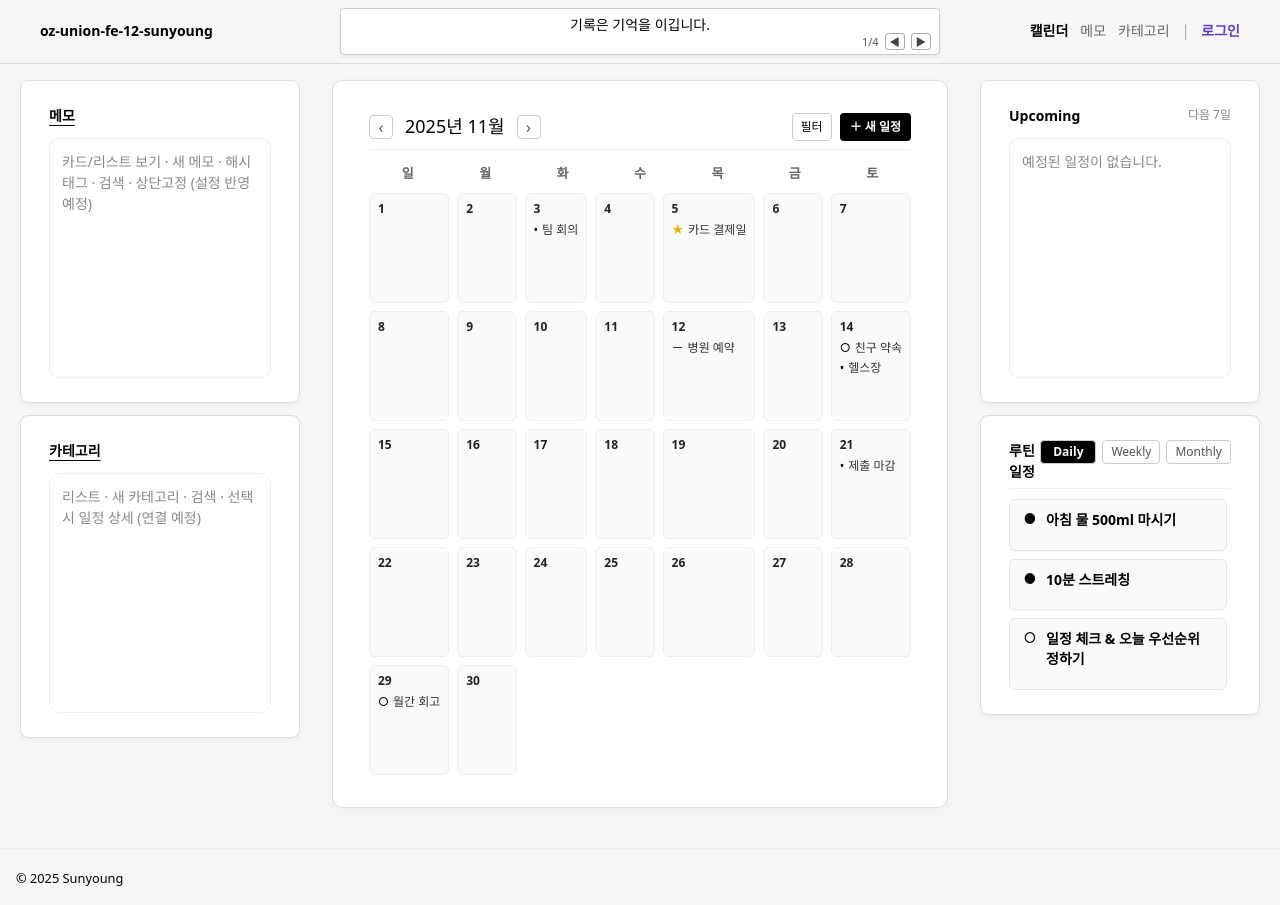
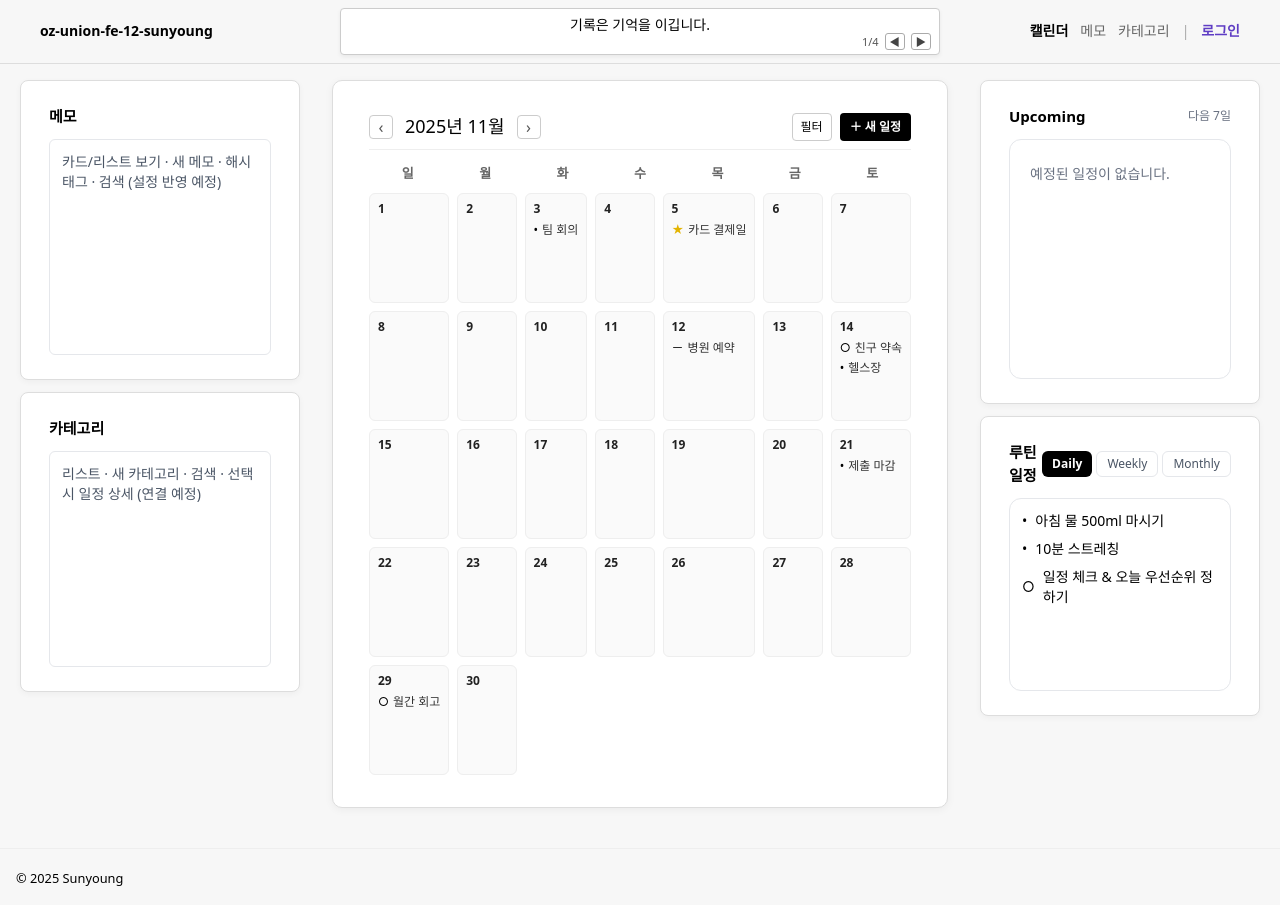
Before and after one commit to sunyoug3598/oz-union-fe-12-sunyoung, a React (Vite) app in the folder client/: page / in a window 1280 px wide. Built offline with nearby package versions, Linux system fonts and the light colour scheme.

Commit message:
chore(ui): 루틴 위젯 아이콘을 전역 규칙(getIconColor)로 통일

```diff
--- a/client/src/features/categoryWidget/components/CategoryWidget.jsx
+++ b/client/src/features/categoryWidget/components/CategoryWidget.jsx
@@ -1,53 +1,23 @@
-import { useNavigate } from "react-router-dom";
+import { Link } from "react-router-dom";
 
 export default function CategoryWidget() {
-  const navigate = useNavigate();
-
   return (
-    <div
-      style={{
-        display: "flex",
-        flexDirection: "column",
-        gap: 12,
-        height: "100%",
-      }}
-    >
+    <section className="flex h-full flex-col gap-3">
       {/* 위젯 헤더 */}
-      <header
-        style={{
-          display: "flex",
-          justifyContent: "space-between",
-          alignItems: "center",
-        }}
-      >
-        {/* ✅ 제목 클릭 시 /categories로 이동 */}
-        <strong
-          onClick={() => navigate("/categories")}
-          style={{
-            cursor: "pointer",
-            textDecoration: "underline",
-            textUnderlineOffset: 4,
-          }}
+      <header className="flex items-center justify-between">
+        <Link
+          to="/categories"
+          className="text-[15px] font-semibold text-black hover:underline"
           title="카테고리 페이지로 이동"
         >
           카테고리
-        </strong>
+        </Link>
       </header>
 
-      {/* 위젯 본문 (임시 내용) */}
-      <div
-        style={{
-          border: "1px solid #eee",
-          borderRadius: 10,
-          padding: 12,
-          height: 240,
-          overflowY: "auto",
-        }}
-      >
-        <div style={{ color: "#888", fontSize: 14 }}>
-          리스트 · 새 카테고리 · 검색 · 선택 시 일정 상세 (연결 예정)
-        </div>
+      {/* 위젯 바디: 임시 목업 */}
+      <div className="flex-1 rounded-md border border-gray-200 bg-white p-3 text-sm text-gray-600">
+        리스트 · 새 카테고리 · 검색 · 선택 시 일정 상세 (연결 예정)
       </div>
-    </div>
+    </section>
   );
 }
--- a/client/src/features/memoWidget/components/MemoWidget.jsx
+++ b/client/src/features/memoWidget/components/MemoWidget.jsx
@@ -1,53 +1,25 @@
-import { useNavigate } from "react-router-dom";
+import { Link } from "react-router-dom";
 
 export default function MemoWidget() {
-  const navigate = useNavigate();
-
   return (
-    <div
-      style={{
-        display: "flex",
-        flexDirection: "column",
-        gap: 12,
-        height: "100%",
-      }}
-    >
+    <section className="flex h-full flex-col gap-3">
       {/* 위젯 헤더 */}
-      <header
-        style={{
-          display: "flex",
-          justifyContent: "space-between",
-          alignItems: "center",
-        }}
-      >
-        {/* ✅ 제목 클릭 시 /notes 이동 */}
-        <strong
-          onClick={() => navigate("/notes")}
-          style={{
-            cursor: "pointer",
-            textDecoration: "underline",
-            textUnderlineOffset: 4,
-          }}
+      <header className="flex items-center justify-between">
+        <Link
+          to="/notes"
+          className="text-[15px] font-semibold text-black hover:underline"
           title="메모 페이지로 이동"
         >
           메모
-        </strong>
+        </Link>
+        {/* (선택) 우측에 더보기 버튼 자리 */}
+        {/* <button className="text-sm text-gray-500 hover:text-black">더보기</button> */}
       </header>
 
-      {/* 메모 내용 (임시 목업) */}
-      <div
-        style={{
-          border: "1px solid #eee",
-          borderRadius: 10,
-          padding: 12,
-          height: 240,
-          overflowY: "auto",
-        }}
-      >
-        <div style={{ color: "#888", fontSize: 14 }}>
-          카드/리스트 보기 · 새 메모 · 해시태그 · 검색 · 상단고정 (설정 반영 예정)
-        </div>
+      {/* 위젯 바디: 임시 목업 */}
+      <div className="flex-1 rounded-md border border-gray-200 bg-white p-3 text-sm text-gray-600">
+        카드/리스트 보기 · 새 메모 · 해시태그 · 검색 (설정 반영 예정)
       </div>
-    </div>
+    </section>
   );
 }
--- a/client/src/features/routine/components/RoutineWidget.jsx
+++ b/client/src/features/routine/components/RoutineWidget.jsx
@@ -1,250 +1,43 @@
-import { useState } from "react";
+import { getIconColor } from "../../../app/constants/uiTokens";
 
 export default function RoutineWidget() {
-  // 탭 상태: "daily" | "weekly" | "monthly"
-  const [activeTab, setActiveTab] = useState("daily");
-
-  // 목업 루틴 데이터
-  // repeat: daily | weekly | monthly
-  // statusIcon: ● 할 일 / ✕ 완료 / → 이월 / － 메모 / ○ 이벤트 / ★ 중요
-  const routineData = [
-    {
-      repeat: "daily",
-      title: "아침 물 500ml 마시기",
-      statusIcon: "●",
-    },
-    {
-      repeat: "daily",
-      title: "10분 스트레칭",
-      statusIcon: "●",
-    },
-    {
-      repeat: "daily",
-      title: "일정 체크 & 오늘 우선순위 정하기",
-      statusIcon: "○",
-    },
-
-    {
-      repeat: "weekly",
-      title: "월요일 집 정리",
-      statusIcon: "●",
-    },
-    {
-      repeat: "weekly",
-      title: "금요일 가계부 정리",
-      statusIcon: "－",
-    },
-    {
-      repeat: "weekly",
-      title: "일요일 운동 1시간",
-      statusIcon: "●",
-    },
-
-    {
-      repeat: "monthly",
-      title: "카드 사용 내역 점검",
-      statusIcon: "－",
-    },
-    {
-      repeat: "monthly",
-      title: "월간 회고 작성",
-      statusIcon: "○",
-    },
-    {
-      repeat: "monthly",
-      title: "정기 구독 결제일 확인",
-      statusIcon: "★", // 중요 표시 가능
-    },
+  // 목업 루틴 (아이콘은 상태 아이콘 표준 사용: •=할 일, ○=이벤트, ★=중요 등)
+  const daily = [
+    { icon: "•", title: "아침 물 500ml 마시기" },
+    { icon: "•", title: "10분 스트레칭" },
+    { icon: "○", title: "일정 체크 & 오늘 우선순위 정하기" },
   ];
 
-  // 현재 탭에 맞는 루틴만 필터
-  const visibleRoutines = routineData.filter(
-    (item) => item.repeat === activeTab
-  );
+  return (
+    <div className="flex h-full flex-col gap-3">
+      <header className="flex items-center justify-between">
+        <strong className="text-[15px]">루틴 일정</strong>
+        <div className="flex gap-1">
+          <button className="rounded-md bg-black px-2.5 py-1 text-xs font-semibold text-white">Daily</button>
+          <button className="rounded-md border border-gray-200 px-2.5 py-1 text-xs text-gray-600">Weekly</button>
+          <button className="rounded-md border border-gray-200 px-2.5 py-1 text-xs text-gray-600">Monthly</button>
+        </div>
+      </header>
 
-  return (
-    <div
-      style={{
-        display: "flex",
-        flexDirection: "column",
-        minHeight: 0,
-        flex: 1,
-      }}
-    >
-      {/* 헤더 영역 */}
-      <div
-        style={{
-          borderBottom: "1px solid #eee",
-          marginBottom: "10px",
-        }}
-      >
-        <div
-          style={{
-            fontWeight: 600,
-            fontSize: "14px",
-            display: "flex",
-            justifyContent: "space-between",
-            alignItems: "baseline",
-            paddingBottom: "6px",
-          }}
-        >
-          <span>루틴 일정</span>
-
-          {/* 탭 스위처 (Daily / Weekly / Monthly) */}
-          <TabSwitch activeTab={activeTab} onChange={setActiveTab} />
-        </div>
-      </div>
-
-      {/* 루틴 리스트 (스크롤 영역) */}
-      <div
-        style={{
-          flex: 1,
-          minHeight: 0,
-          overflowY: "auto",
-          display: "grid",
-          rowGap: "8px",
-          paddingRight: "4px",
-        }}
-      >
-        {visibleRoutines.length === 0 ? (
-          <div
-            style={{
-              fontSize: "12px",
-              lineHeight: 1.4,
-              color: "#888",
-              textAlign: "center",
-              paddingTop: "20px",
-            }}
-          >
-            등록된 루틴이 없습니다.
-          </div>
-        ) : (
-          visibleRoutines.map((routine, idx) => (
-            <RoutineItem key={idx} routine={routine} />
-          ))
-        )}
+      <div className="flex-1 rounded-xl border border-gray-200 bg-white p-3 text-sm">
+        <ul className="flex flex-col gap-2">
+          {daily.map((r, i) => (
+            <li key={i} className="flex items-center gap-2">
+              {/* ✅ 공통 아이콘 규격: 글리프 기준 색상/두께/크기 통일 */}
+              <span
+                className="inline-block text-[14px] leading-none align-middle"
+                style={{
+                  color: getIconColor(r.icon),
+                  fontWeight: r.icon === "★" ? 700 : 400,
+                }}
+              >
+                {r.icon || "•"}
+              </span>
+              <span>{r.title}</span>
+            </li>
+          ))}
+        </ul>
       </div>
     </div>
   );
 }
-
-// 탭 컴포넌트
-function TabSwitch({ activeTab, onChange }) {
-  const tabs = [
-    { key: "daily", label: "Daily" },
-    { key: "weekly", label: "Weekly" },
-    { key: "monthly", label: "Monthly" },
-  ];
-
-  return (
-    <div
-      style={{
-        display: "flex",
-        gap: "6px",
-        fontSize: "12px",
-        lineHeight: 1.2,
-      }}
-    >
-      {tabs.map((tab) => {
-        const isActive = tab.key === activeTab;
-        return (
-          <button
-            key={tab.key}
-            onClick={() => onChange(tab.key)}
-            style={{
-              backgroundColor: isActive ? "#000" : "#fff",
-              color: isActive ? "#fff" : "#555",
-              border: "1px solid #ccc",
-              borderRadius: "4px",
-              padding: "4px 8px",
-              fontSize: "12px",
-              lineHeight: 1.2,
-              cursor: "pointer",
-              fontWeight: isActive ? 600 : 400,
-              minWidth: "56px",
-              transition: "all 0.12s ease",
-            }}
-          >
-            {tab.label}
-          </button>
-        );
-      })}
-    </div>
-  );
-}
-
-// 루틴 한 줄
-function RoutineItem({ routine }) {
-  const { title, statusIcon } = routine;
-
-  const starColor = "#E3B400";
-
-  return (
-    <div
-      style={{
-        border: "1px solid #e5e5e5",
-        borderRadius: "6px",
-        padding: "10px 12px",
-        backgroundColor: "#fafafa",
-        boxShadow: "0 1px 2px rgba(0,0,0,0.03)",
-        cursor: "pointer",
-        transition: "background-color 0.15s ease, box-shadow 0.15s ease",
-        fontSize: "13px",
-        lineHeight: 1.45,
-        display: "flex",
-        alignItems: "flex-start",
-        userSelect: "none",
-      }}
-      onClick={() => {
-        console.log("루틴 상세/편집 예정:", routine);
-      }}
-      onMouseEnter={(e) => {
-        e.currentTarget.style.backgroundColor = "#f5f5f5";
-        e.currentTarget.style.boxShadow = "0 2px 4px rgba(0,0,0,0.06)";
-      }}
-      onMouseLeave={(e) => {
-        e.currentTarget.style.backgroundColor = "#fafafa";
-        e.currentTarget.style.boxShadow = "0 1px 2px rgba(0,0,0,0.03)";
-      }}
-    >
-      {/* 왼쪽 상태 아이콘 (토글 가능 예정) */}
-      <button
-        style={{
-          appearance: "none",
-          background: "none",
-          border: "none",
-          padding: 0,
-          marginRight: "8px",
-          fontSize: "14px",
-          lineHeight: "18px",
-          minWidth: "16px",
-          textAlign: "center",
-          cursor: "pointer",
-          color: statusIcon === "★" ? starColor : "#000",
-          fontWeight: statusIcon === "★" ? 600 : 400,
-        }}
-        title="상태 변경 (할 일 / 완료 / 이월 / 메모 / 이벤트 / 중요)"
-        onClick={(e) => {
-          e.stopPropagation();
-          console.log("루틴 상태 변경 토글 예정:", routine);
-        }}
-      >
-        {statusIcon || "•"}
-      </button>
-
-      {/* 제목 */}
-      <div
-        style={{
-          flex: 1,
-          fontSize: "14px",
-          fontWeight: 600,
-          lineHeight: 1.4,
-          color: "#000",
-          wordBreak: "keep-all",
-        }}
-      >
-        {title}
-      </div>
-    </div>
-  );
-}
--- a/client/src/features/schedule/components/CategoryBadge.jsx
+++ b/client/src/features/schedule/components/CategoryBadge.jsx
@@ -1,28 +1,28 @@
-import { useNavigate } from "react-router-dom";
+import { Link } from "react-router-dom";
 import { CATEGORY_COLORS } from "../../../app/constants/uiTokens";
 
-export default function CategoryBadge({ name }) {
-  const navigate = useNavigate();
+export default function CategoryBadge({ name, asLink = false }) {
+  const color = CATEGORY_COLORS?.[name] || "#868e96";
+  const bg = `${color}22`;
 
-  const color = CATEGORY_COLORS[name] || "#868e96";
-
-  return (
+  const content = (
     <span
-      onClick={() => navigate(`/categories?filter=${encodeURIComponent(name)}`)}
-      style={{
-        display: "inline-block",
-        padding: "2px 8px",
-        borderRadius: 999,
-        background: color + "22",
-        color,
-        fontWeight: 600,
-        fontSize: 12,
-        cursor: "pointer",
-        transition: "background 0.2s",
-      }}
-      title={`${name} 카테고리 보기`}
+      className="inline-block rounded-full px-2.5 py-0.5 text-[12px] font-semibold"
+      style={{ background: bg, color }}
     >
       {name}
     </span>
   );
+
+  if (!asLink) return content;
+
+  return (
+    <Link
+      to={`/categories?cat=${encodeURIComponent(name)}`}
+      title={`${name} 카테고리 보기`}
+      className="hover:opacity-80"
+    >
+      {content}
+    </Link>
+  );
 }
--- a/client/src/features/upcoming/components/UpcomingWidget.jsx
+++ b/client/src/features/upcoming/components/UpcomingWidget.jsx
@@ -1,37 +1,56 @@
 import { useMemo, useState } from "react";
 import { useEvents } from "../../../app/store/eventsStore";
 import ScheduleDetailModal from "../../schedule/components/ScheduleDetailModal";
-import CategoryBadge from "../../schedule/components/CategoryBadge"; // ✅ 새 배지 import
+import CategoryBadge from "../../schedule/components/CategoryBadge";
+import { getIconColor } from "../../../app/constants/uiTokens";
 
 export default function UpcomingWidget() {
   const { getUpcoming, deleteEvent } = useEvents();
   const [detail, setDetail] = useState(null);
 
-  // 다음 7일
   const items = useMemo(() => getUpcoming(7), [getUpcoming]);
 
   return (
-    <div style={{ display: "flex", flexDirection: "column", gap: 12, height: "100%" }}>
-      <header style={{ display: "flex", justifyContent: "space-between", alignItems: "center" }}>
-        <strong>Upcoming</strong>
-        <span style={{ fontSize: 12, color: "#888" }}>다음 7일</span>
+    <div className="flex h-full flex-col gap-3">
+      <header className="flex items-center justify-between">
+        <strong className="text-[15px]">Upcoming</strong>
+        <span className="text-xs text-gray-500">다음 7일</span>
       </header>
 
-      <div
-        style={{
-          border: "1px solid #eee",
-          borderRadius: 10,
-          padding: 12,
-          height: 240,
-          overflowY: "auto",
-        }}
-      >
+      <div className="h-60 overflow-y-auto rounded-xl border border-gray-200 bg-white p-3">
         {items.length === 0 ? (
-          <div style={{ color: "#888", fontSize: 14 }}>예정된 일정이 없습니다.</div>
+          <div className="px-2 py-3 text-sm text-gray-500">예정된 일정이 없습니다.</div>
         ) : (
-          <div style={{ display: "grid", gap: 10 }}>
+          <div className="grid gap-2.5">
             {items.map((ev) => (
-              <UpcomingCard key={ev.id} ev={ev} onClick={() => setDetail(ev)} />
+              <button
+                key={ev.id}
+                onClick={() => setDetail(ev)}
+                className="w-full cursor-pointer rounded-lg border border-gray-200 bg-white px-3 py-2 text-left hover:bg-gray-50"
+              >
+                {/* 상단: 날짜/카테고리 */}
+                <div className="mb-1 flex items-center justify-between">
+                  <div className="text-xs text-gray-600">{formatDayLabel(ev.day)}</div>
+                  <CategoryBadge name={ev.category} asLink />
+                </div>
+
+                {/* 제목 줄 */}
+                <div className="flex items-center gap-2">
+                  <span
+                    style={{ color: getIconColor(ev.icon) }}
+                    className={ev.icon === "★" ? "font-bold" : ""}
+                  >
+                    {ev.icon}
+                  </span>
+                  <div className="font-semibold">{ev.title}</div>
+                  {ev.repeat === "monthly" && <span className="ml-auto">🔁</span>}
+                </div>
+
+                {/* 보조 정보 */}
+                <div className="mt-1 text-xs text-gray-600">
+                  {ev.timeLabel || "시간 미정"}
+                </div>
+              </button>
             ))}
           </div>
         )}
@@ -53,53 +72,8 @@ export default function UpcomingWidget() {
   );
 }
 
-function UpcomingCard({ ev, onClick }) {
-  return (
-    <button
-      onClick={onClick}
-      style={{
-        width: "100%",
-        textAlign: "left",
-        border: "1px solid #e5e5e5",
-        borderRadius: 8,
-        padding: "10px 12px",
-        background: "#fafafa",
-        display: "flex",
-        alignItems: "center",
-        gap: 10,
-        cursor: "pointer",
-      }}
-    >
-      {/* 날짜/시간 */}
-      <div style={{ minWidth: 70, fontSize: 12, color: "#666" }}>
-        <div style={{ fontWeight: 600 }}>{formatDay(ev.day)}</div>
-        <div>{ev.timeLabel || "시간 미정"}</div>
-      </div>
-
-      {/* 구분선 */}
-      <div style={{ width: 1, height: 24, background: "#ddd" }} />
-
-      {/* 아이콘 + 제목/카테고리 */}
-      <div style={{ flex: 1 }}>
-        <div style={{ display: "flex", alignItems: "center", gap: 8 }}>
-          <span style={{ color: ev.icon === "★" ? "#E3B400" : "#000", fontWeight: ev.icon === "★" ? 700 : 400 }}>
-            {ev.icon}
-          </span>
-          <strong style={{ fontSize: 14 }}>{ev.title}</strong>
-          {ev.repeat === "monthly" && <span title="매월 반복" style={{ marginLeft: 6 }}>🔁</span>}
-        </div>
-        <div style={{ fontSize: 12, color: "#777", marginTop: 2 }}>
-          {/* ✅ 클릭 시 /categories?filter=... 로 이동 */}
-          <CategoryBadge name={ev.category} />
-        </div>
-      </div>
-    </button>
-  );
-}
-
-function formatDay(day) {
-  const now = new Date();
-  const today = Math.min(30, Math.max(1, now.getDate()));
+function formatDayLabel(day) {
+  const today = Math.min(30, Math.max(1, new Date().getDate()));
   if (day === today) return "오늘";
   if (day === today + 1) return "내일";
   return `정해진 날 ${String(day).padStart(2, "0")}`;
```
Also changed, not shown: client/src/main.jsx (line endings or trailing spaces).
